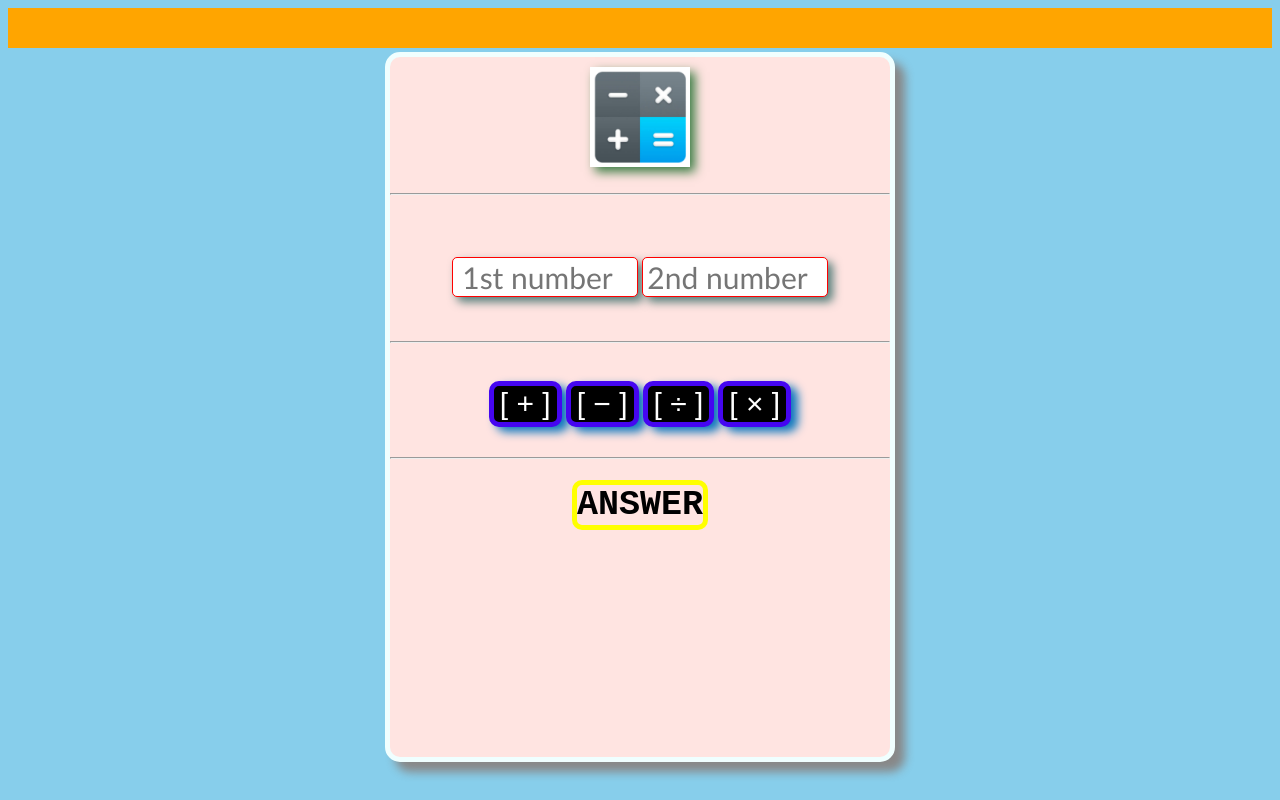
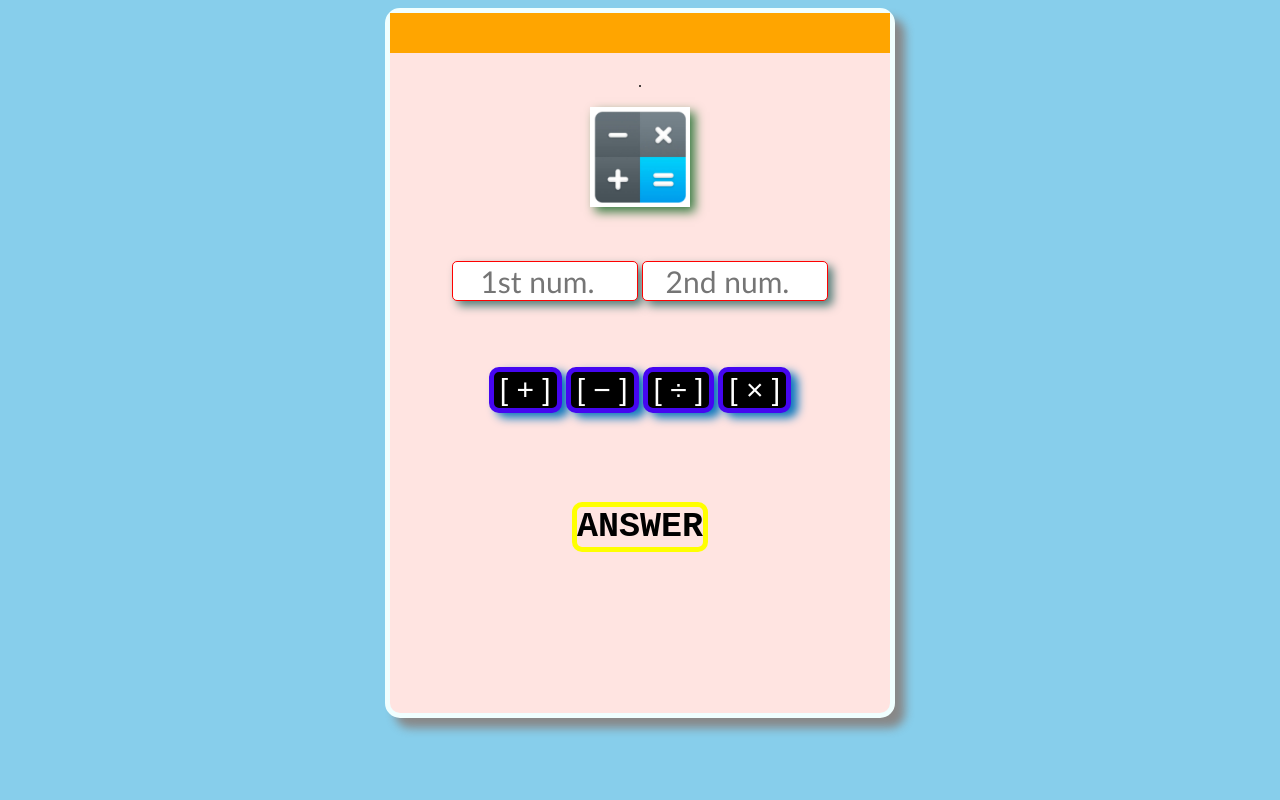
Before and after one commit to BalencedVeil717/calculator, a plain HTML site: page index.html in a window 1280 px wide. Drawn offline with Linux system fonts and the light colour scheme.

Commit message:
Update index.html

```diff
--- a/index.html
+++ b/index.html
@@ -4,25 +4,37 @@
 <head>
     <meta charset="UTF-8">
     <meta http-equiv="X-UA-Compatible" content="IE=edge">
-    <meta name="viewport" content="width=device-width, initial-scale=1" />
+    <meta name="viewport" content="width=device-width, initial-scale=1.0">
     <link rel="stylesheet" href="./style.css">
-    <TITle>Calculate</TITle>
+    <script src="./main.js"></script>
+    <title>Calculate</title>
 </head>
 
 <body>
 
-    <marquee behavior="scroll" direction="left" bgcolor="orange" class="marquee" scrollamount="15" height="40px"><i>Calculator</i></marquee>
+
 
         <!-- <h1 class="head">Calculator</h1> -->
     <div class="full">
+
+      <marquee behavior="scroll" direction="left" bgcolor="orange" class="marquee" scrollamount="10" height="40px"><b>Calculator</b></marquee>
+
+      <div class="time">
+        <p id="p" class="p">.</p>
+
+        </div>
+       <!-- <div class="battery"></div> -->
+
         <img src="./calculator2.jpeg" class="img"><br>
     <div class="inputs">
-        <hr><br><br><br>
-        <input type="number" id="a" class="inp" placeholder="1st number">
-        <input type="number" id="b" class="inp" placeholder="2nd number">
+
+        <br><br>
+
+        <input type="number" id="a" class="inp" placeholder="1st num.">
+        <input type="number" id="b" class="inp" placeholder="2nd num.">
     </div>
 
-    <br><br><hr><br>
+    <br><br><br>
 
     <div class="buttons">
         <button type="button" class="btn" onclick="add()">[ &#43 ]</button>
@@ -31,12 +43,13 @@
         <button type="button" class="btn" onclick="mult()">[ &#xd7 ]</button>
     </div>
 
-    <hr><br>
+    <br><br><br><br>
 
     <div class="screen" id="screen1"><small class="here"><b>ANSWER</b></small></div>
+    <!--  <div class="down"></div> -->
     </div>
 
-    <script src="./main.js"></script>
+
 </body>
 
 </html>
```
